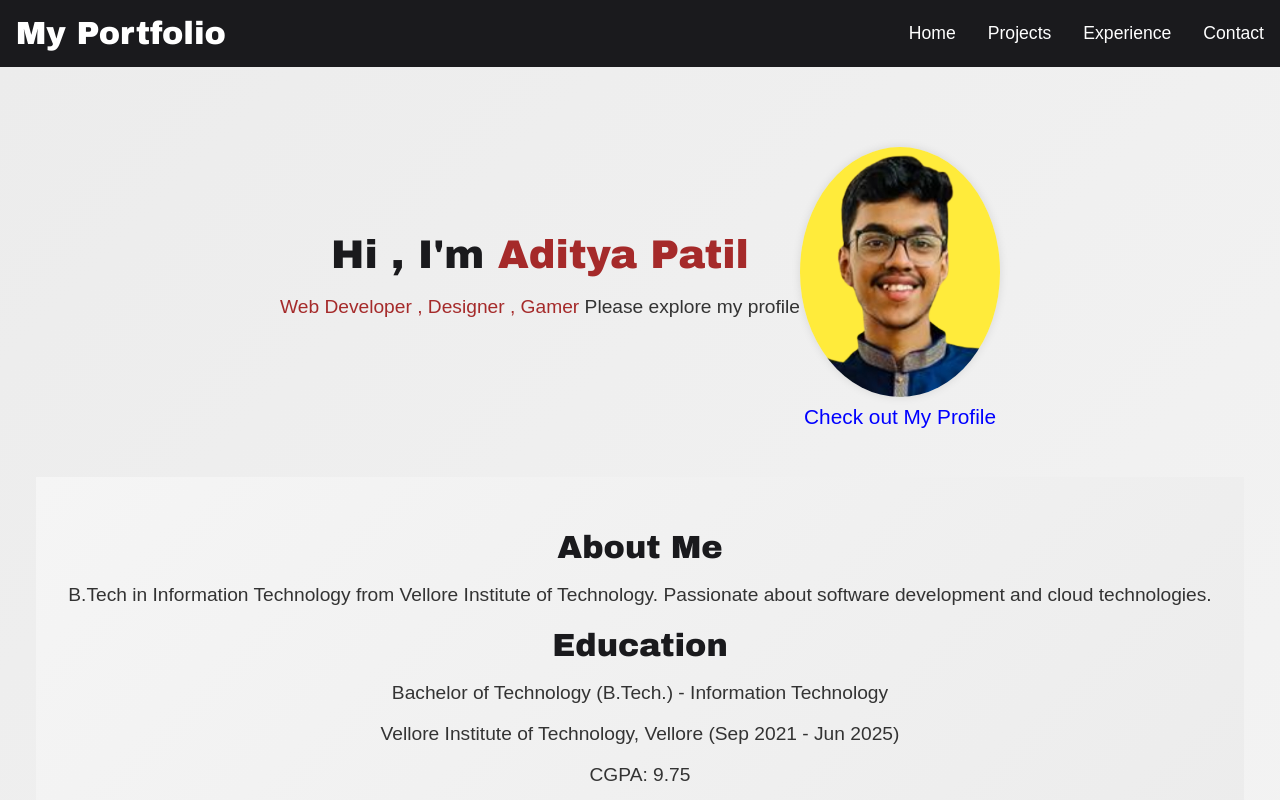
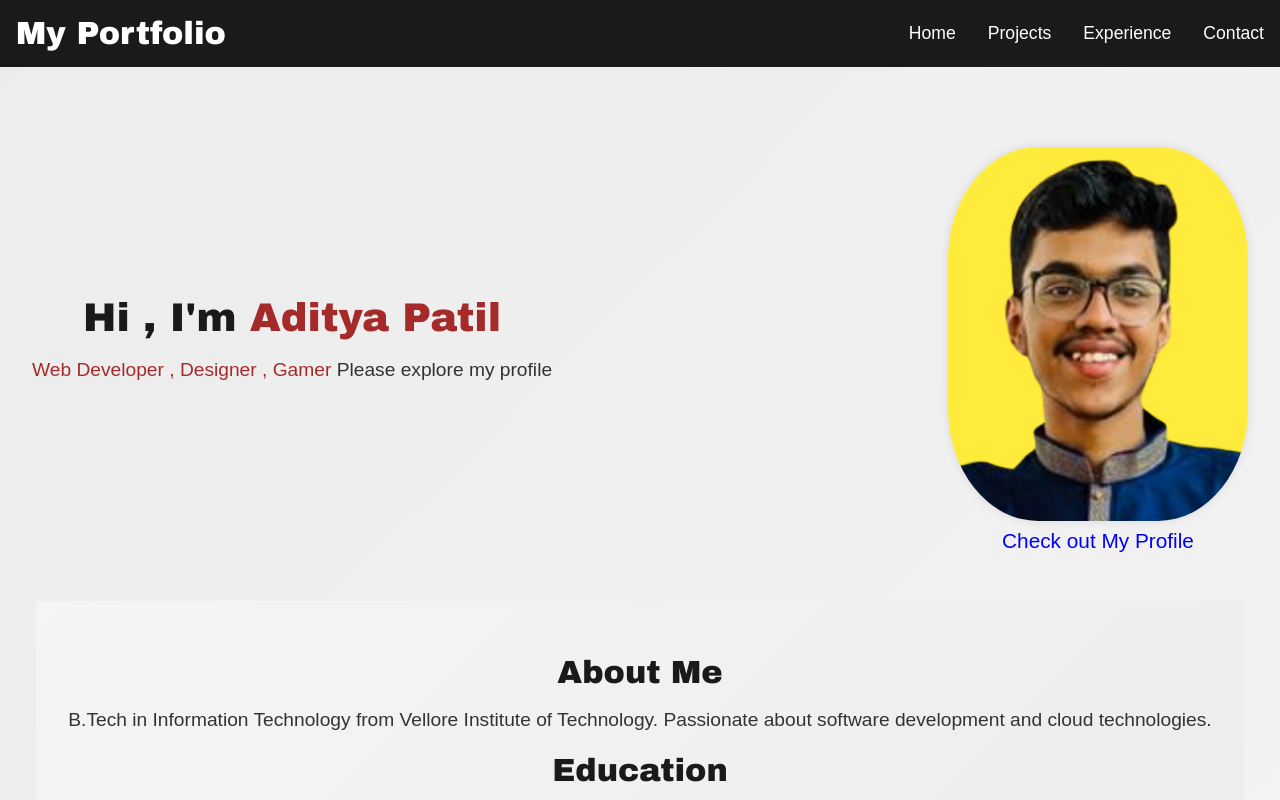
Before and after one commit to AdityaNPatil/Portfolio_React, a React (Vite) app: page / in a window 1280 px wide. Shown: the top 800 px of the page. Built offline with nearby package versions, Linux system fonts and the light colour scheme.

Commit message:
Update Home.css
Some more changes

```diff
--- a/src/components/Home.css
+++ b/src/components/Home.css
@@ -14,6 +14,7 @@
   align-items: center;
   justify-content: space-between;
   padding : 3rem;
+  width:100%;
 }
 
 .intro {
@@ -34,9 +35,9 @@
 }
 
 .profile-pic img {
-  width: 200px;
+  width: 300px;
   height: auto;
-  border-radius: 50%;
+  border-radius: 30%;
   box-shadow: 0 0 10px rgba(0, 0, 0, 0.1);
   animation: fadeIn 2s ease-in-out;
 }
```
